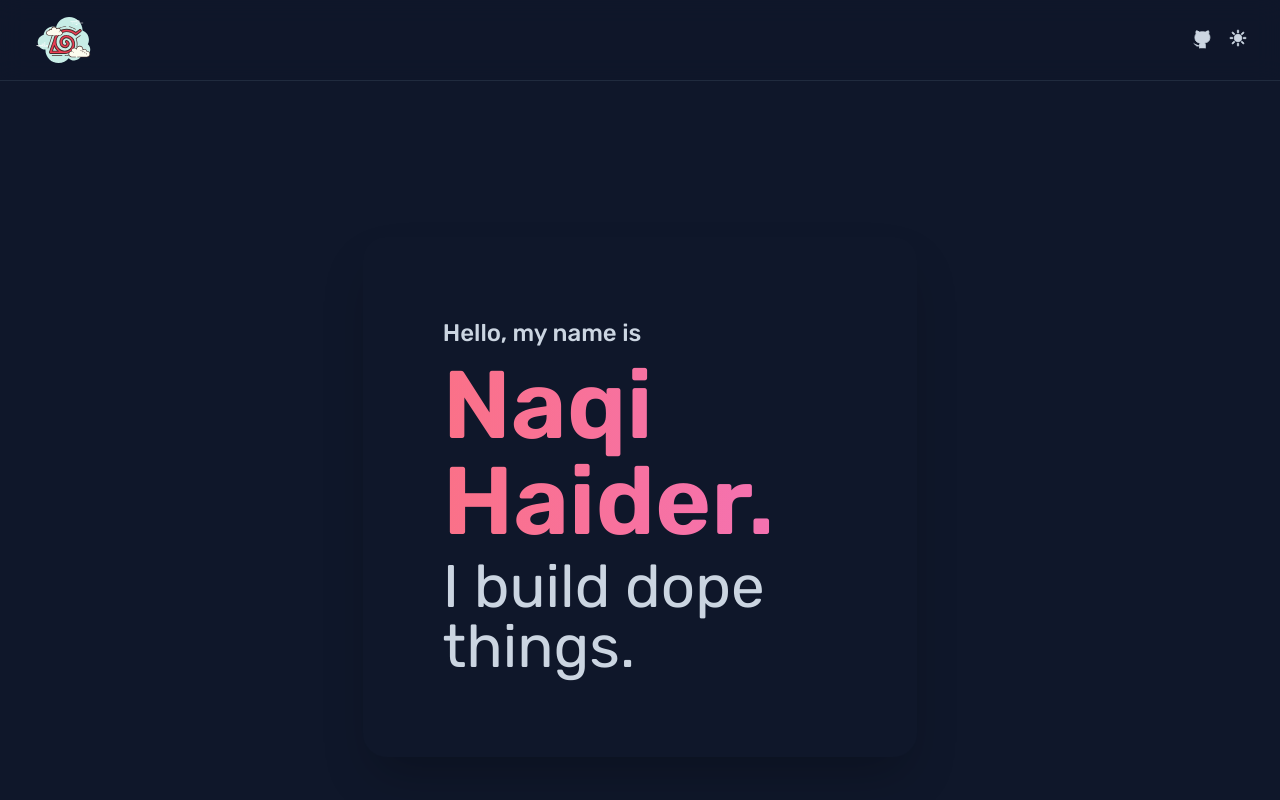
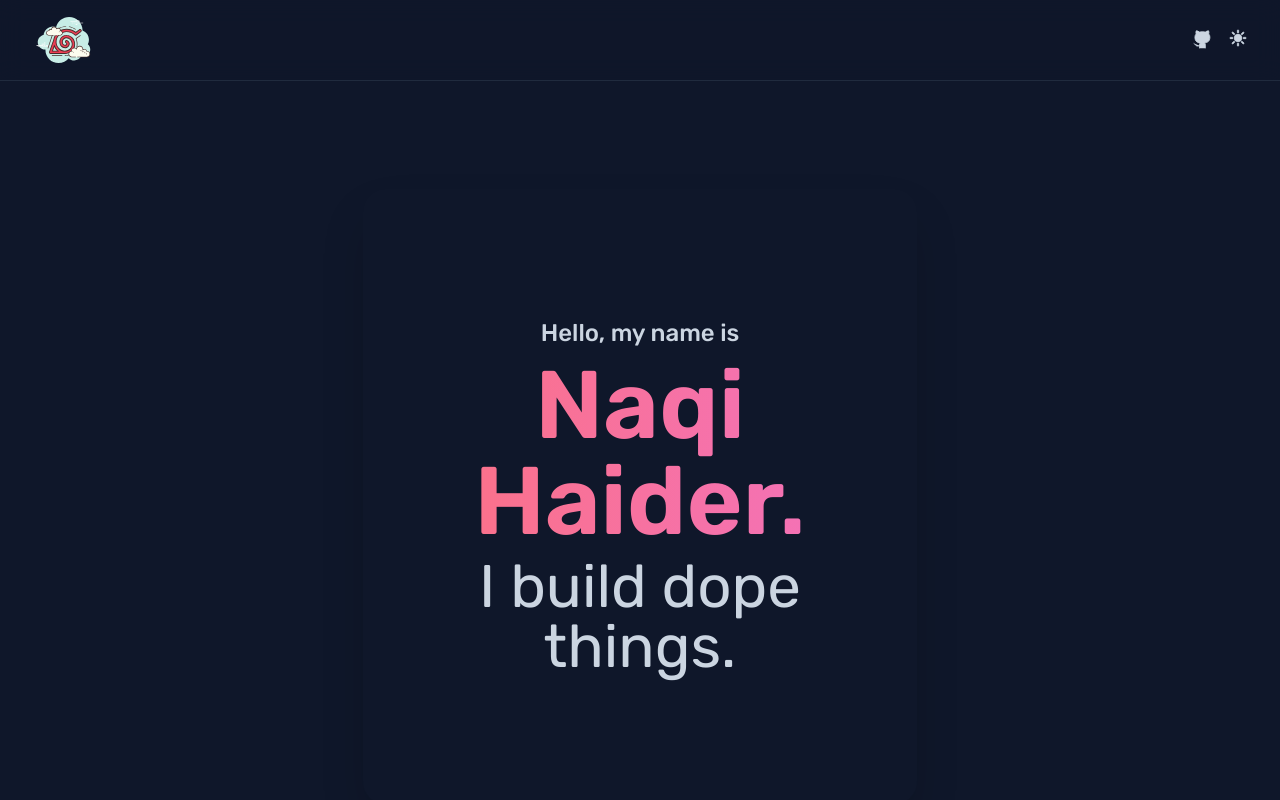
Before and after one commit to alderon07/my-website, a Next.js app in the folder frontend/: page / in a window 1280 px wide. Shown: the top 800 px of the page. Built offline with nearby package versions, Linux system fonts and the light colour scheme; no server answers; a web font is replaced by a local one.

Commit message:
Refactor Intro component layout for improved alignment and responsiveness by adjusting flex properties and adding extra padding for larger screens.

```diff
--- a/frontend/src/app/components/intro/Intro.tsx
+++ b/frontend/src/app/components/intro/Intro.tsx
@@ -4,8 +4,8 @@ export default function Intro() {
   return (
     <div className="flex items-center justify-center md:min-h-screen">
       <section className="flex grow flex-col items-center justify-center md:mx-48 md:py-16 animate-fade-in">
-        <div className="flex flex-col gap-6 p-12 md:p-16 lg:p-20 rounded-3xl transition lg:shadow-2xl lg:hover:shadow-emerald-900/50 dark:lg:hover:shadow-indigo-400/50 hover:scale-[1.02] duration-300 w-full lg:w-2/3">
-          <div className="flex flex-col gap-2">
+        <div className="flex flex-col justify-center items-center gap-6 p-12 md:p-16 lg:p-20 xl:py-32 rounded-3xl transition lg:shadow-2xl lg:hover:shadow-emerald-900/50 dark:lg:hover:shadow-indigo-400/50 hover:scale-[1.02] duration-300 w-full lg:w-2/3">
+          <div className="flex flex-col gap-2 xl:items-center xl:text-center">
             <h5 className="text-lg font-medium lg:text-xl xl:text-2xl animate-slide-up">
               Hello, my name is
             </h5>
```
